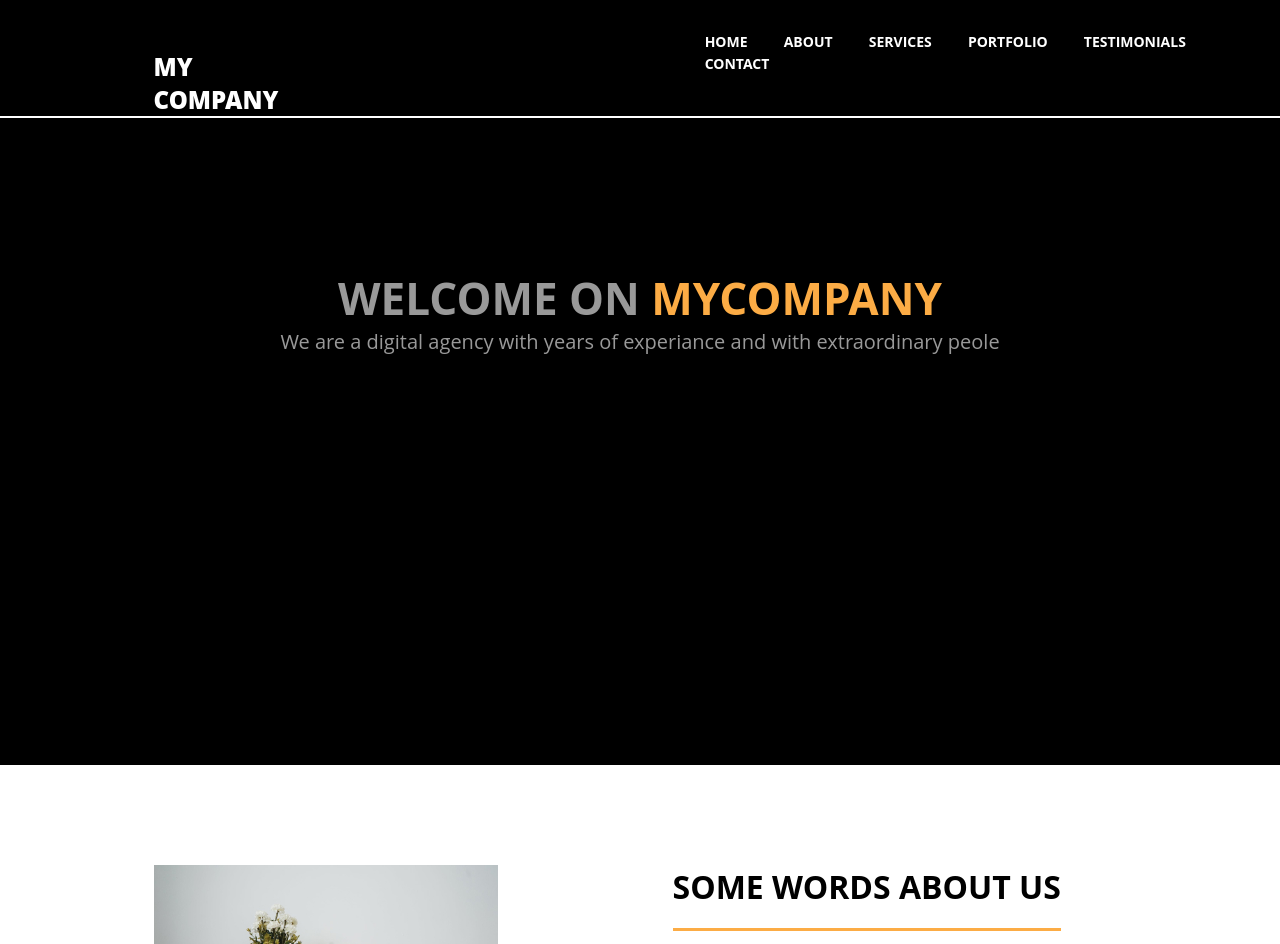
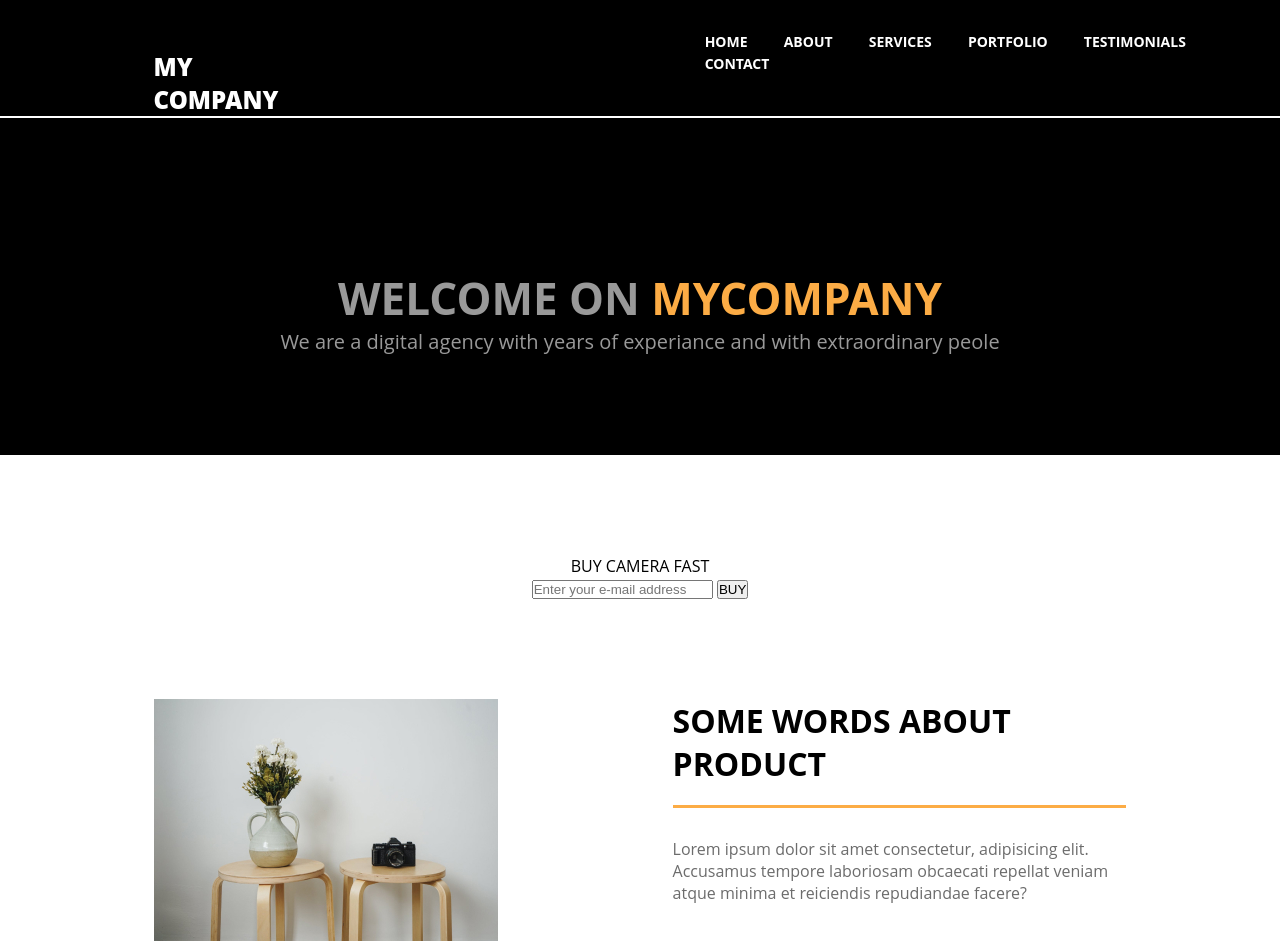
Before and after one commit to TymohaVlad/home-task-freecodecamp-responsive-desing, a plain HTML site: page index.html in a window 1280 px wide. Shown: the top 944 px of the page. Drawn offline with Linux system fonts and the light colour scheme.

Commit message:
added new section to html

```diff
--- a/index.html
+++ b/index.html
@@ -30,13 +30,22 @@
                 <h1>WELCOME ON <span class="mycompany">MYCOMPANY</span></h1>
                 <p>We are a digital agency with years of experiance and with extraordinary peole</p>
             </div>
+            <section class="contact__section">
+                <div class="order">
+                    <p class="order__text">BUY CAMERA FAST</p>
+                </div>
+                <form class="user__e-mail">
+                    <input placeholder="Enter your e-mail address" type="e-mail">
+                    <button class="buy__now">BUY</button>
+                </form>
+            </section>
             <div class="wrapper">
                 <div class="main__about">
                 <div class="about__left">
                     <img class="mw-100" src="img/07.jpg" alt="sceen">
                 </div>
                 <div class="about__right">
-                    <h1>SOME WORDS ABOUT US</h1>
+                    <h1>SOME WORDS ABOUT PRODUCT</h1>
                     <p>Lorem ipsum dolor sit amet consectetur, adipisicing elit. <br> Accusamus tempore laboriosam obcaecati repellat veniam <br> atque minima et reiciendis repudiandae facere?</p>
                     <ul>
                         <li>Lorem ipsum dolor sit amet, consectetur adipisicing elit. Expedita, cumque.</li>
@@ -46,6 +55,13 @@
                 </div>
             </div>
         </div>
+
         </main>
+        <footer class=" footer">
+            <section class="footer__list">
+
+            </section>
+
+        </footer>
 </body>
 </html>
--- a/styles/index.css
+++ b/styles/index.css
@@ -99,6 +99,13 @@ text-align: left;
  }
 }
 
+.contact__section{
+    display: flex;
+    flex-direction: column;
+    align-items: center;
+    margin-top: 100px;
+}
+
 /*Block__2*/
 
 main .main__welcome{
@@ -121,7 +128,7 @@ main{
 main .main__welcome{
     background-color: rgb(0, 0, 0);
     text-align: center;
-    padding: 150px 0 410px 0;
+    padding: 150px 0 100px 0;
     margin-top: 2px;
 }
 main .main__welcome p{
```
